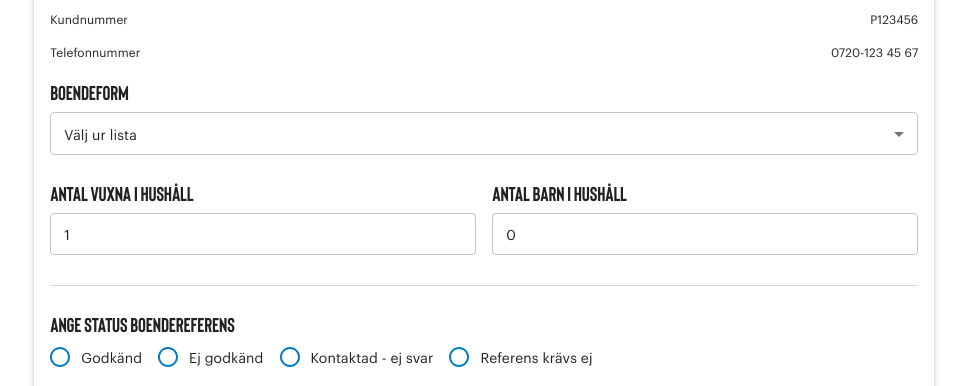
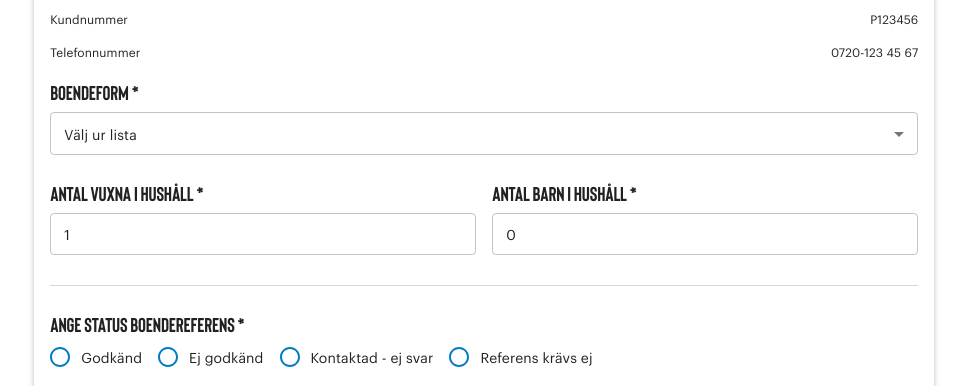
Before and after one commit to Bostads-AB-Mimer/onecore-internal-portal, a React (Vite) app in the folder packages/frontend/: page /bostader in a window 1280 px wide. Shown: the part 321-707 px from the top of the page, without its empty margins (19-986 px from the left). Built offline with nearby package versions, Linux system fonts and the light colour scheme; no server answers; what onecore-types would draw is missing.

Commit message:
fix: mark required fields with asterisks in ResidencesPage

```diff
--- a/packages/frontend/src/pages/Residences/Residences.tsx
+++ b/packages/frontend/src/pages/Residences/Residences.tsx
@@ -73,7 +73,7 @@ const ResidencesPage: React.FC = () => {
                   </Table>
 
                   <Typography paddingBottom={1} variant="h2">
-                    Boendeform
+                    Boendeform *
                   </Typography>
                   <FormControl fullWidth>
                     <Select
@@ -93,7 +93,7 @@ const ResidencesPage: React.FC = () => {
 
                 <Grid item xs={12} sm={6} margin={0}>
                   <Typography paddingBottom={1} variant="h2">
-                    Antal vuxna i hushåll
+                    Antal vuxna i hushåll *
                   </Typography>
                   <FormControl fullWidth>
                     <TextField
@@ -108,7 +108,7 @@ const ResidencesPage: React.FC = () => {
 
                 <Grid item xs={12} sm={6} margin={0}>
                   <Typography paddingBottom={1} variant="h2">
-                    Antal barn i hushåll
+                    Antal barn i hushåll *
                   </Typography>
                   <FormControl fullWidth>
                     <TextField
@@ -127,7 +127,7 @@ const ResidencesPage: React.FC = () => {
 
                 <Grid item xs={12}>
                   <Typography variant="h2">
-                    Ange status boendereferens
+                    Ange status boendereferens *
                   </Typography>
                   <RadioGroup
                     name="status-housing-reference"
```
